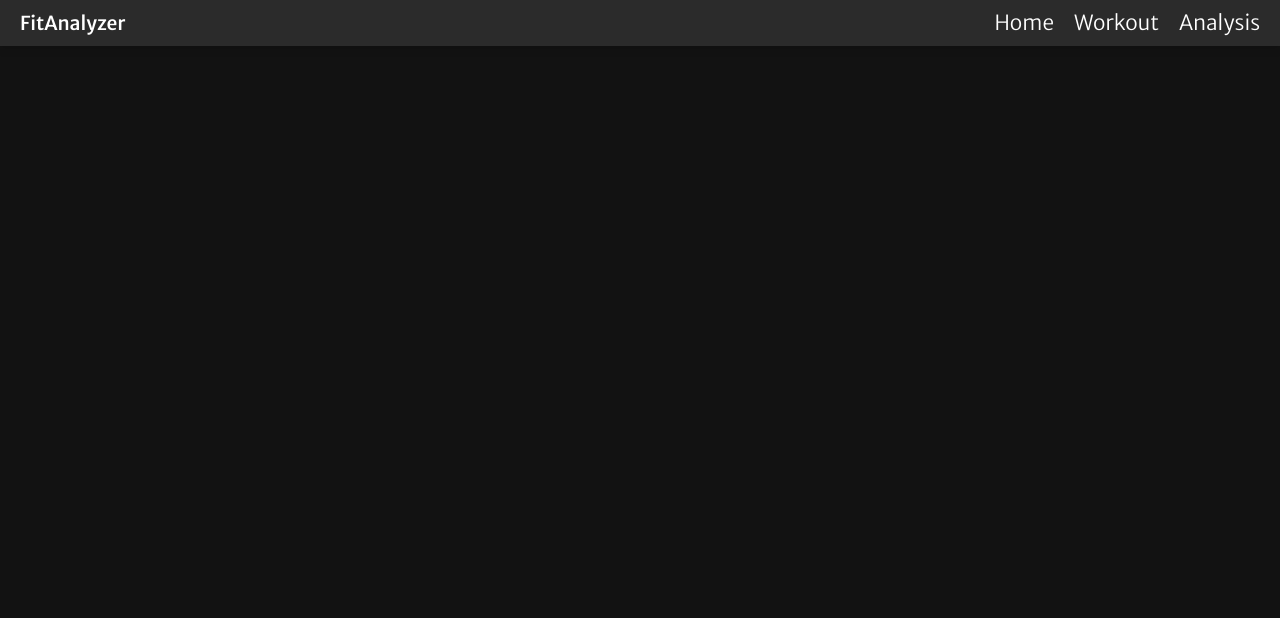
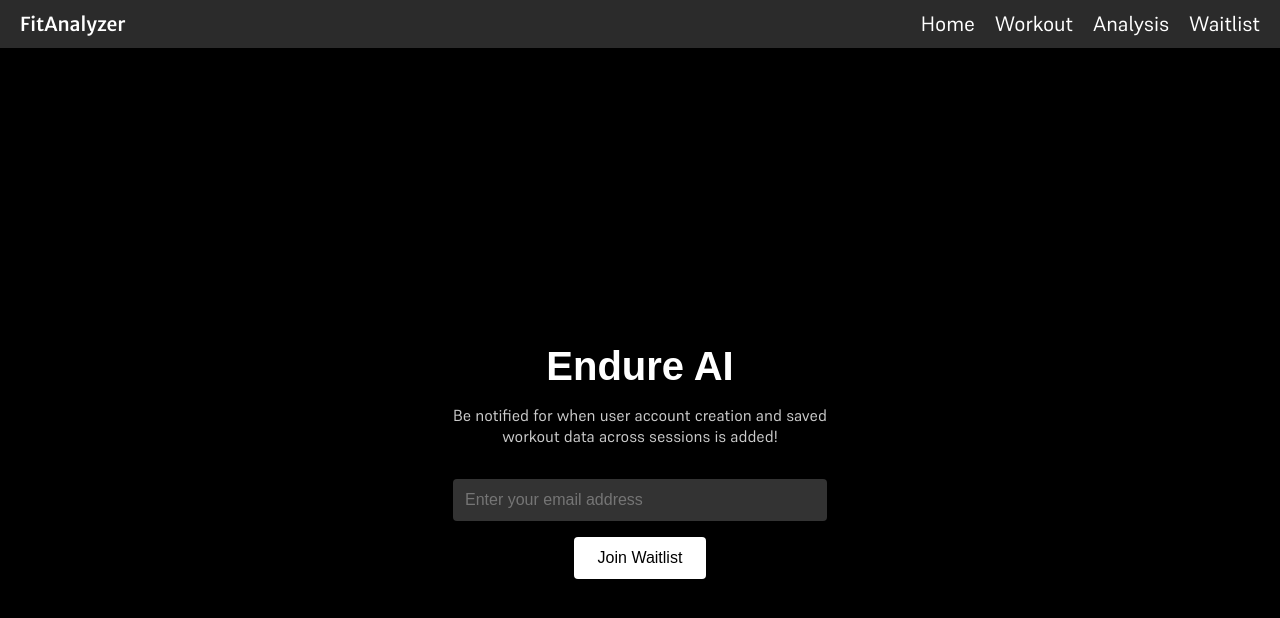
Before and after one commit to Ph1so/FitAnalyzer, a React (Create React App) app: page /waitlist in a window 1280 px wide. Shown: the top 618 px of the page. Built offline with nearby package versions, Linux system fonts and the light colour scheme.

Commit message:
Added basic waitlist
need to change name in future

```diff
--- a/package.json
+++ b/package.json
@@ -8,6 +8,7 @@
     "@testing-library/user-event": "^13.5.0",
     "axios": "^1.7.2",
     "chart.js": "^4.4.3",
+    "firebase": "^10.12.5",
     "jquery": "^3.7.1",
     "react": "^18.3.1",
     "react-chartjs-2": "^5.2.0",
--- a/src/App.js
+++ b/src/App.js
@@ -6,6 +6,7 @@ import { BrowserRouter as Router, Route, Routes } from "react-router-dom";
 import Navbar from "./components/Navbar";
 import LandingPage from "./components/LandingPage";
 import AnalysisPage from "./components/AnalysisPage";
+import WaitlistPage from "./components/WaitlistPage";
 import { WorkoutProvider } from "./components/WorkoutContext"; // Import the WorkoutProvider
 
 // TODO: consider putting the array of day names + workouts here instead of in WorkoutName.js and then passing it down as props
@@ -19,6 +20,7 @@ function App() {
             <Route path="/home" element={<LandingPage />} />
             <Route path="/workout" element={<WorkoutPage />} />
             <Route path="/analysis" element={<AnalysisPage />} />
+            <Route path="/waitlist" element={<WaitlistPage />} />
           </Routes>
         </div>
       </Router>
--- a/src/components/BarChart.js
+++ b/src/components/BarChart.js
@@ -29,7 +29,7 @@ const BarChart = () => {
     // Function to handle media query change
     const handleResize = () => {
       if (window.matchMedia('(min-width: 1024px)').matches) {
-        setPointRadius(17); // Larger dot size for large screens
+        setPointRadius(14); // Larger dot size for large screens
       } else {
         setPointRadius(3); // Default dot size for smaller screens
       }
--- a/src/components/Navbar.css
+++ b/src/components/Navbar.css
@@ -60,7 +60,7 @@ body {
 }
 
 .navbar-links {
-  font-family: 'Merriweather Sans', sans-serif;
+  font-family: "Supreme", sans-serif;
   font-weight: 100;
   font-size: 1.3em;
   color: white;
--- a/src/components/Navbar.js
+++ b/src/components/Navbar.js
@@ -16,6 +16,9 @@ const Navbar = () => {
         <Link to="/analysis" className="navbar-links">
           Analysis
         </Link>
+        <Link to="/waitlist" className="navbar-links">
+          Waitlist
+        </Link>
       </div>
     </nav>
   );
--- /dev/null
+++ b/src/components/WaitlistPage.css
@@ -0,0 +1,67 @@
+@import url("../fonts.css");
+
+.waitlist-page {
+    display: flex;
+    justify-content: center;
+    align-items: center;
+    height: 100vh;
+    background-color: #000000; /* Solid black background */
+    color: #ffffff; /* White text color */
+    font-family: 'Arial', sans-serif; /* Modern, clean font */
+}
+
+.contentWaitlist {
+    text-align: center;
+    padding: 2rem;
+    border-radius: 8px;
+    max-width: 400px; /* Control the width */
+}
+
+h1 {
+    font-size: 2.5rem;
+    font-weight: bold;
+    margin-bottom: 1rem;
+}
+
+form {
+    display: flex;
+    flex-direction: column;
+    align-items: center;
+}
+
+input[type="email"] {
+    padding: 0.75rem;
+    margin: 1rem 0;
+    border: none;
+    border-radius: 4px;
+    width: 100%;
+    max-width: 350px; /* Increase the max width */
+    font-size: 1rem;
+    background-color: #333333; /* Match the theme */
+    color: #ffffff; /* White text color */
+}
+
+button {
+    padding: 0.75rem 1.5rem;
+    background-color: #ffffff; /* White background */
+    color: #000000; /* Black text */
+    border: none;
+    border-radius: 4px;
+    cursor: pointer;
+    font-size: 1rem;
+}
+
+button:hover {
+    background-color: #cccccc; /* Light gray hover */
+}
+
+p {
+    margin-top: .25rem;
+    color: #cccccc; /* Lighter text color */
+}
+
+.third {
+    font-family: "Supreme", sans-serif;
+    color: #cccccc;
+    /* color: #acacac; /* Lighter text color */
+}
--- /dev/null
+++ b/src/components/WaitlistPage.js
@@ -0,0 +1,49 @@
+import React, { useState } from 'react';
+import { collection, addDoc } from "firebase/firestore";
+import { db } from './firebase';
+import './WaitlistPage.css';
+
+const WaitlistPage = () => {
+  const [email, setEmail] = useState('');
+  const [message, setMessage] = useState('');
+
+  const handleSubmit = async (e) => {
+    e.preventDefault();
+    setMessage('Submitting...');
+
+    try {
+      await addDoc(collection(db, "waitlist"), {
+        email: email,
+        timestamp: new Date()
+      });
+      setMessage('Thank you! You have been added to the waitlist.');
+      setEmail('');
+    } catch (error) {
+      console.error("Error adding document: ", error); // Log the error
+      setMessage('Something went wrong. Please try again later.');
+    }
+  };
+
+  return (
+    <div className="waitlist-page">
+      <div className="contentWaitlist">
+        <h1>Endure AI</h1>
+        {/* <p>Unlock Your Peak Performance</p> */}
+        <p class='third'>Be notified for when user account creation and saved workout data across sessions is added!</p>
+        <form onSubmit={handleSubmit}>
+          <input
+            type="email"
+            placeholder="Enter your email address"
+            value={email}
+            onChange={(e) => setEmail(e.target.value)}
+            required
+          />
+          <button type="submit">Join Waitlist</button>
+        </form>
+        {message && <p>{message}</p>}
+      </div>
+    </div>
+  );
+};
+
+export default WaitlistPage;
--- /dev/null
+++ b/src/components/firebase.js
@@ -0,0 +1,26 @@
+// Import the functions you need from the SDKs you need
+import { initializeApp } from "firebase/app";
+import { getFirestore } from "firebase/firestore";
+import { getAnalytics } from "firebase/analytics";
+// TODO: Add SDKs for Firebase products that you want to use
+// https://firebase.google.com/docs/web/setup#available-libraries
+
+// Your web app's Firebase configuration
+// For Firebase JS SDK v7.20.0 and later, measurementId is optional
+const firebaseConfig = {
+  apiKey: "AIzaSyAmsV0DeviP4AuLH10NoK6XHw-BG9oPNqg",
+  authDomain: "fitnessapp-e8b53.firebaseapp.com",
+  projectId: "fitnessapp-e8b53",
+  storageBucket: "fitnessapp-e8b53.appspot.com",
+  messagingSenderId: "217165628371",
+  appId: "1:217165628371:web:f7b5f33b07ec9b009fe526",
+  measurementId: "G-9RB7Y94KBL"
+};
+
+// Initialize Firebase
+const app = initializeApp(firebaseConfig);
+const db = getFirestore(app);
+
+const analytics = getAnalytics(app);
+
+export { db };
```
Also changed, not shown: 1 other file (tests, documents, lock files or other folders).
